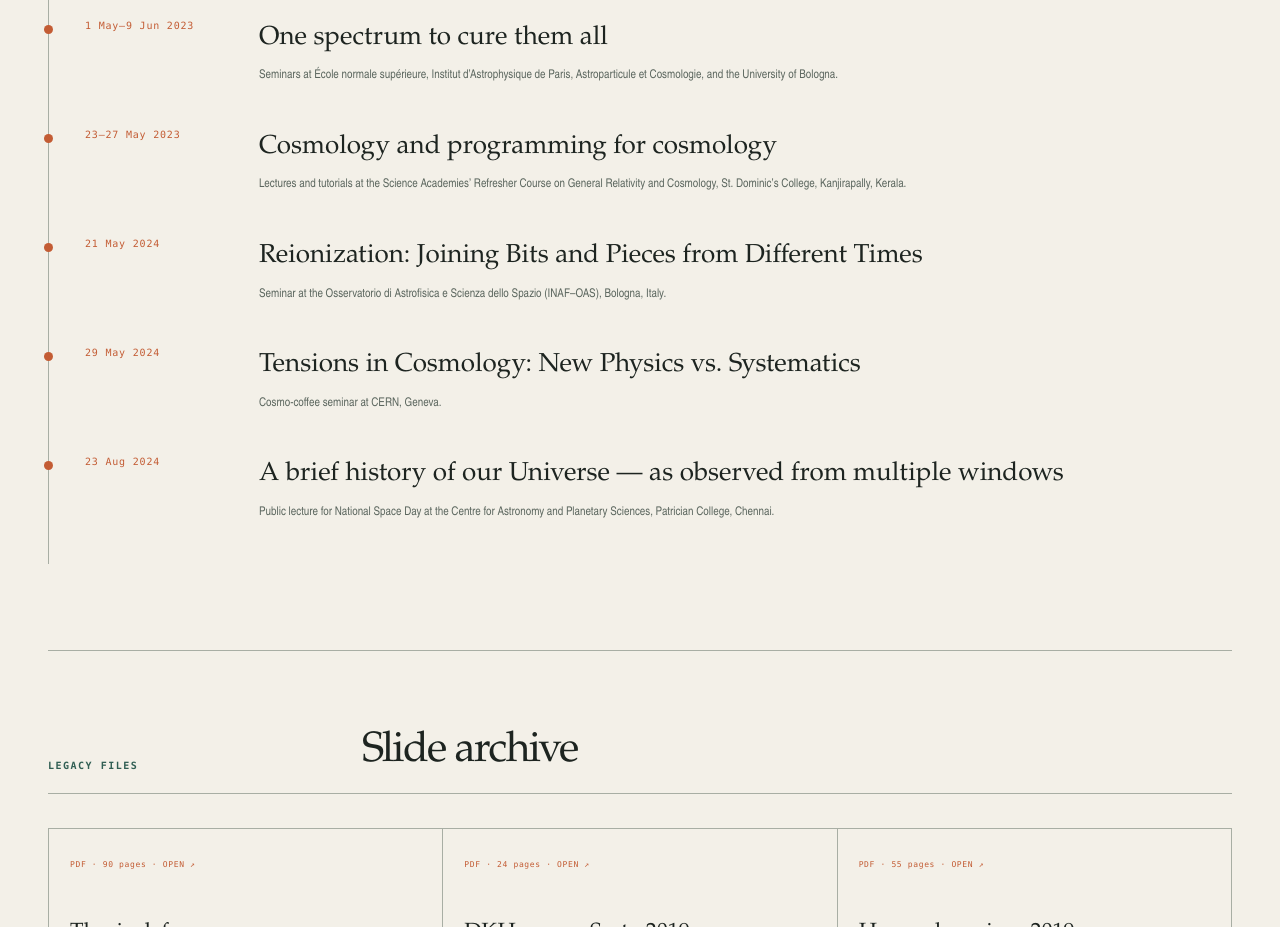
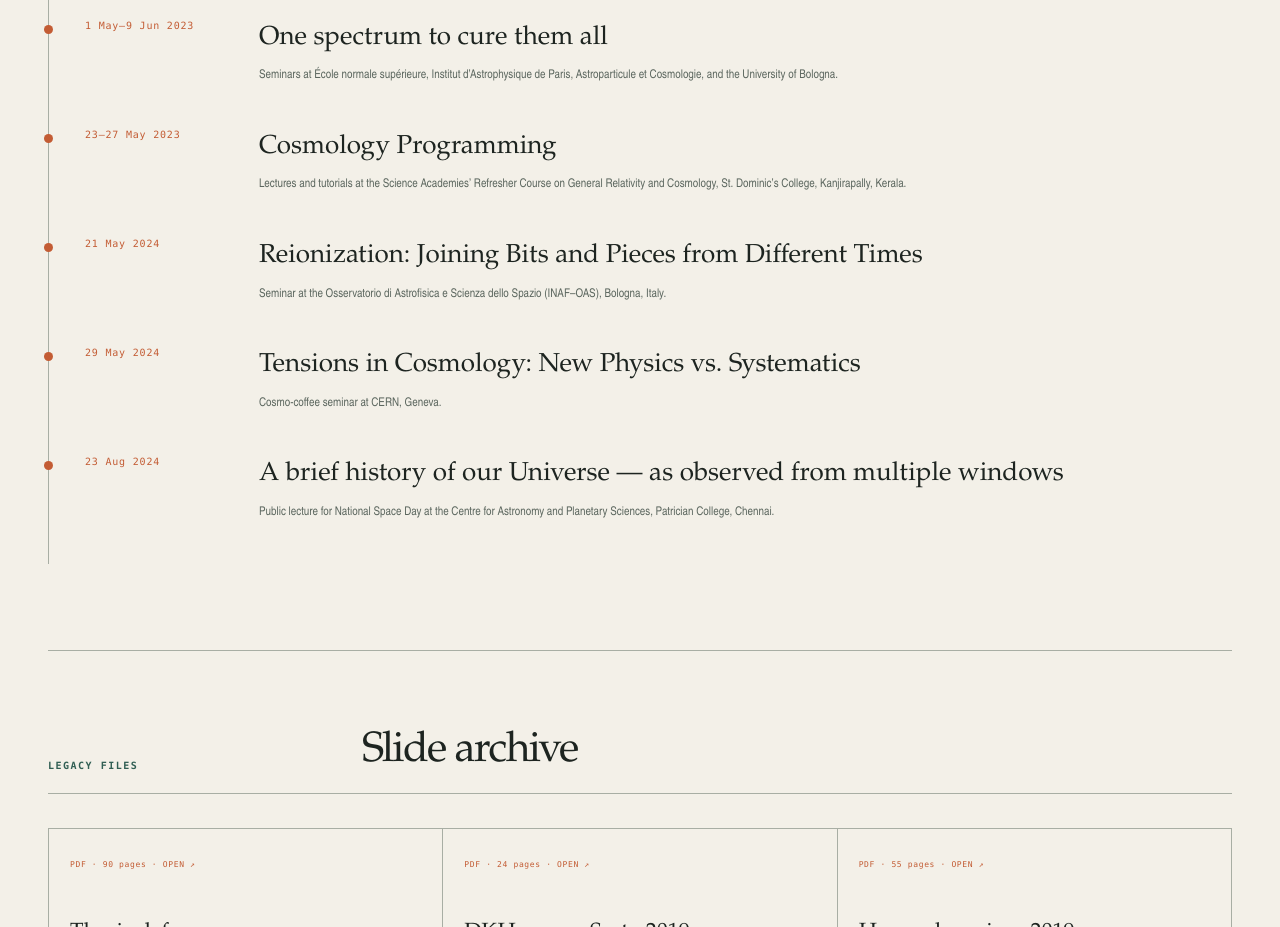
Before and after one commit to dkhaz/dhiraj-hazra-cosmology, a Next.js app: page /talks in a window 1280 px wide. Shown: the part 4340-5267 px from the top of the page. Built offline with nearby package versions, Linux system fonts and the light colour scheme.

Commit message:
Rename refresher course entry

```diff
--- a/app/talks/page.tsx
+++ b/app/talks/page.tsx
@@ -68,7 +68,7 @@ const recentTalks = [
   },
   {
     date: "23–27 May 2023",
-    title: "Cosmology and programming for cosmology",
+    title: "Cosmology Programming",
     venue: "Lectures and tutorials at the Science Academies’ Refresher Course on General Relativity and Cosmology, St. Dominic’s College, Kanjirapally, Kerala.",
   },
   {
```
